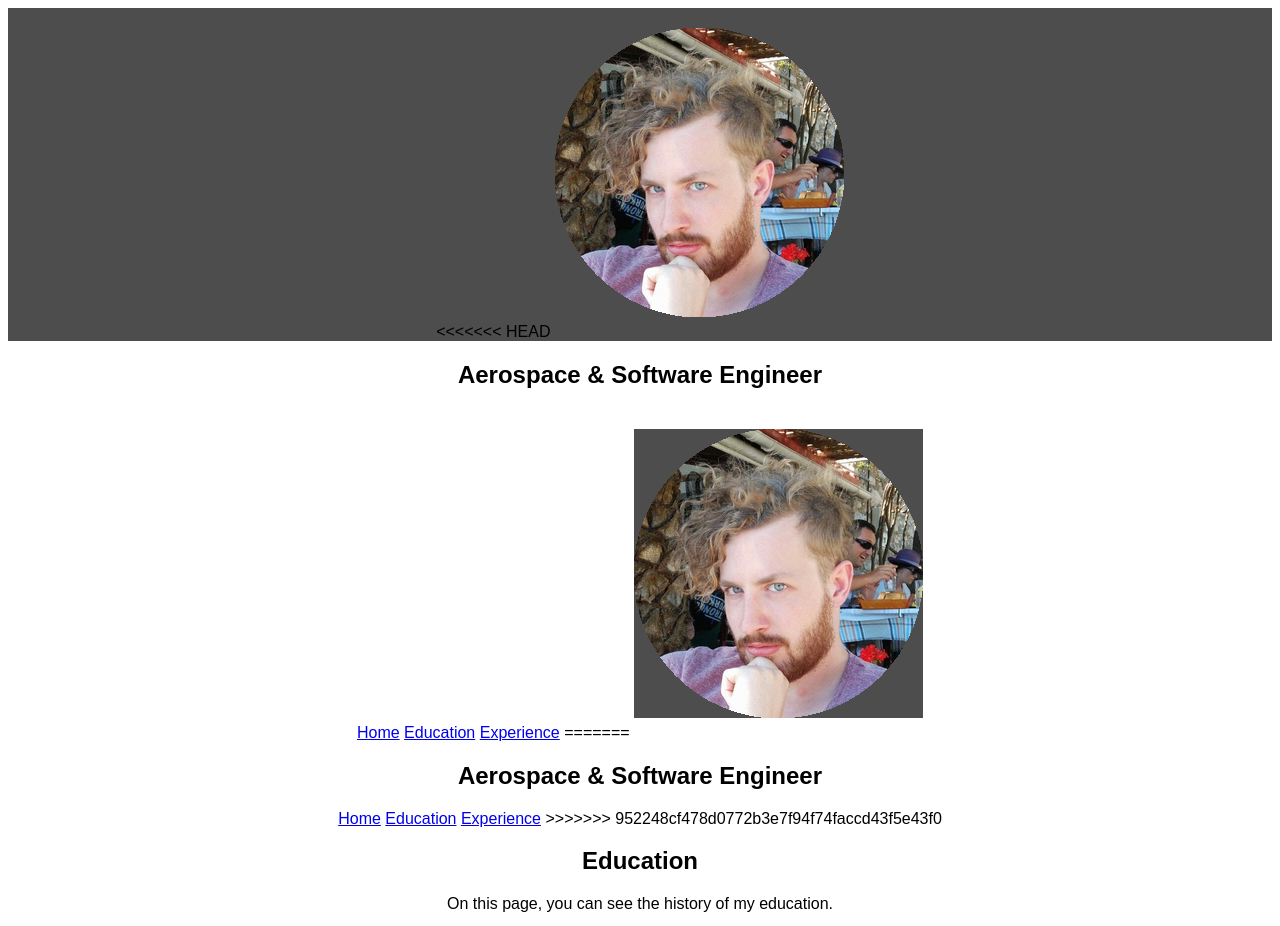
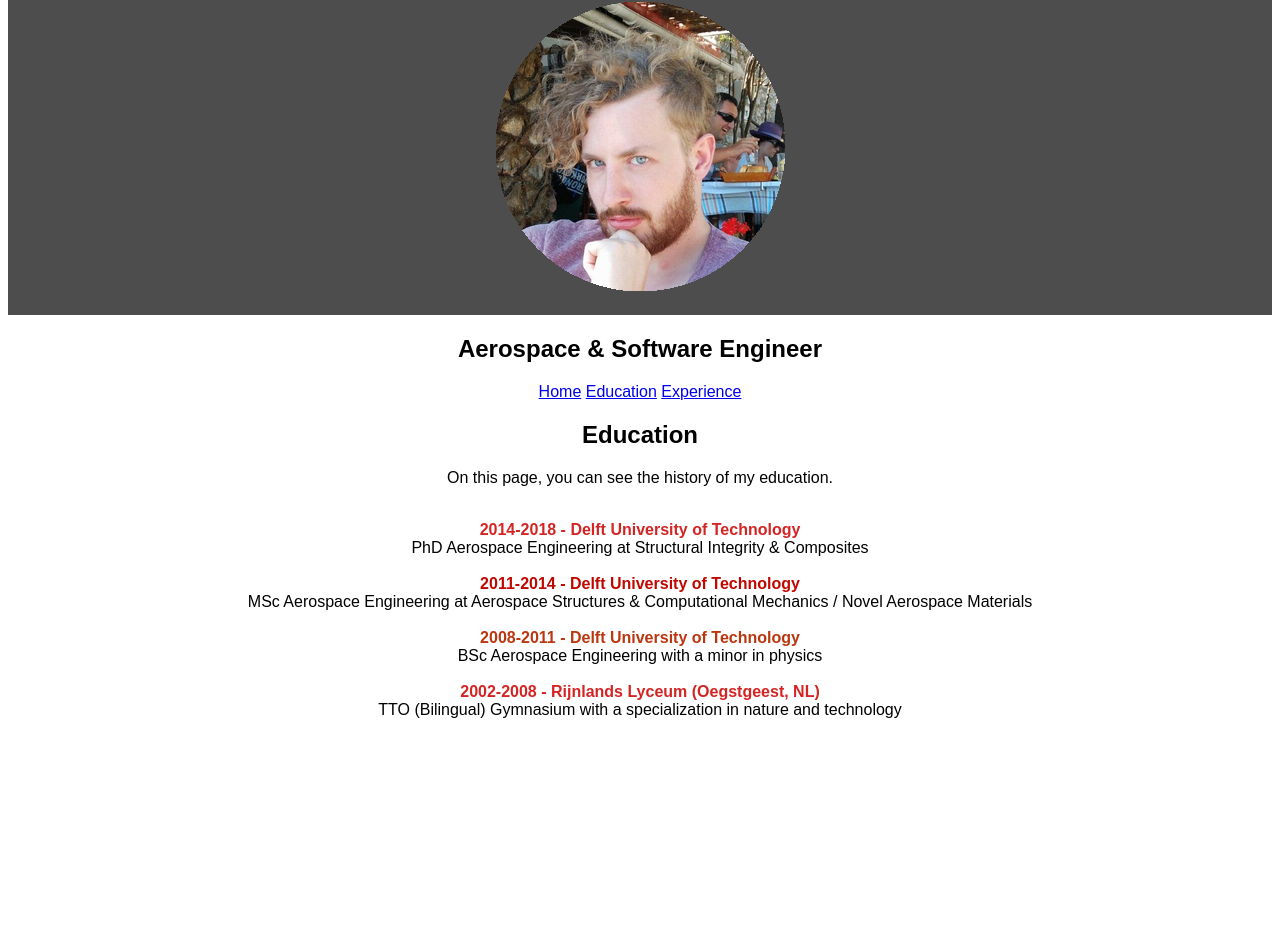
Before and after one commit to cornelisdemooij/HTMLOnlyWebsite, a website: page edu.html in a window 1280 px wide. Shown: the part 98-1024 px from the top of the page. After the commit the page ends 825 px from the top, so only its background shows below. Drawn offline with Linux system fonts and the light colour scheme.

Commit message:
One merge conflict resolution wasn't included for some reason

```diff
--- a/edu.html
+++ b/edu.html
@@ -2,36 +2,20 @@
 <html lang="en-US">
   <head>
     <title>Cornelis de Mooij - Software &amp; Aerospace Engineer</title>
-<<<<<<< HEAD
-    <meta charset="UTF-8">
-		<meta name="description" content="Personal page of Cornelis de Mooij">
-		<meta name="keywords" content="Software, Aerospace, Engineer">
-		<meta name="author" content="Cornelis de Mooij">
-    <meta charset="UTF-8">
-=======
 		<meta charset="UTF-8">
 		<meta name="description" content="Personal page of Cornelis de Mooij">
 		<meta name="keywords" content="Software, Aerospace, Engineer">
 		<meta name="author" content="Cornelis de Mooij">
->>>>>>> 952248cf478d0772b3e7f94f74faccd43f5e43f0
   </head>
   <body style="background-color:#ffffff">
     <center>
       <font face="Arial">
     		<h1>Cornelis de Mooij</h1>
 	      <div style="background-color:#4D4D4D; padding:0px; margin:0px; border:0px">
-<<<<<<< HEAD
 	        <img src="./images/portrait-circular.png" alt="Cornelis de Mooij" title="Cornelis de Mooij" style="margin:20px 0">
 	      </div>
 	    	<h2>Aerospace &amp; Software Engineer</h2>
 	      <a href="./index.html">Home</a> <a href="./edu.html">Education</a> <a href="./exp.html">Experience</a>
-=======
-	        <img src="/images/portrait-circular.png" alt="Cornelis de Mooij" title="Cornelis de Mooij" width=289 height=289 style="margin:20px 0">
-	      </div>
-	    	<h2>Aerospace &amp; Software Engineer</h2>
-	      <a href="/index.html">Home</a> <a href="/edu.html">Education</a> <a href="/exp.html">Experience</a>
-        <!-- This is a comment. It won't show up in the browser. -->
->>>>>>> 952248cf478d0772b3e7f94f74faccd43f5e43f0
 		    <h2>Education</h2>
 		    <p>On this page, you can see the history of my education.</p>
 	    	<ul style="list-style-type: none; padding: 0; margin: 0">
```
